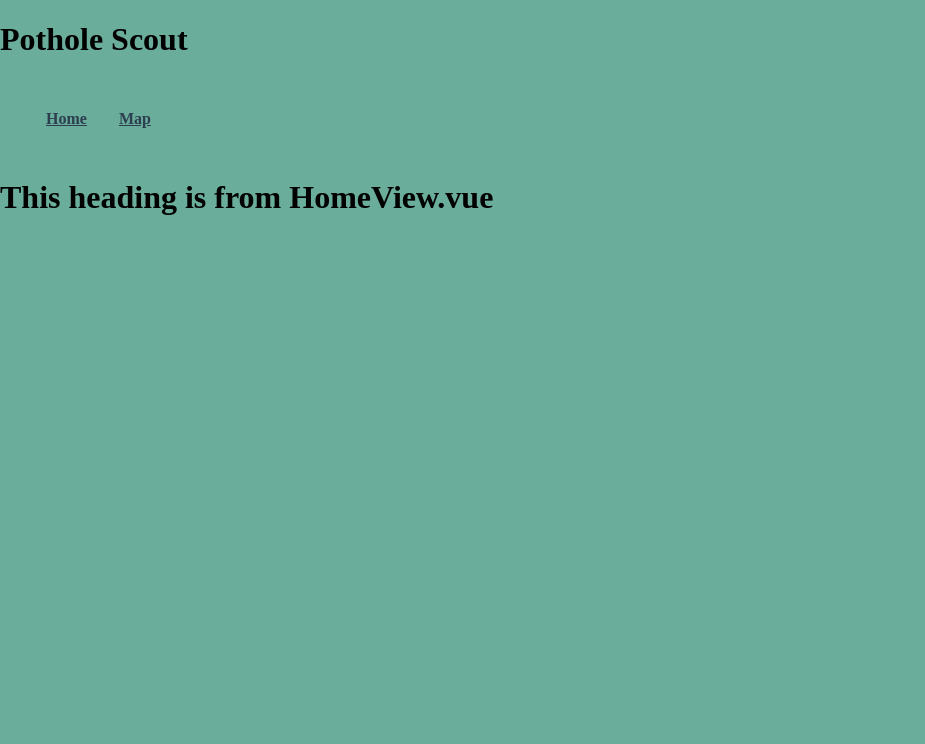
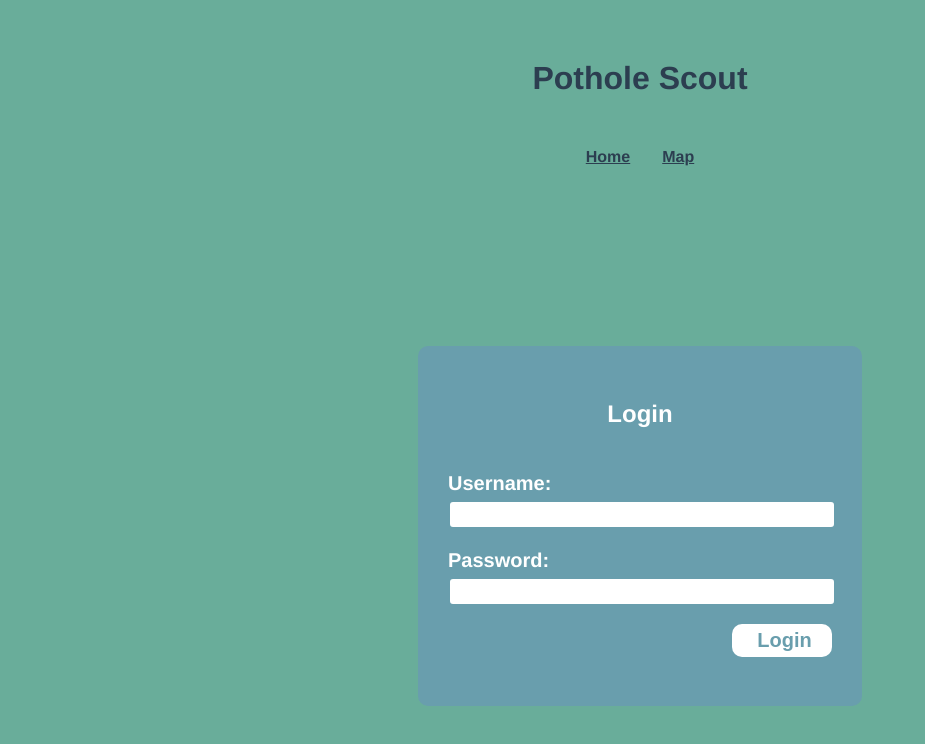
Before and after one commit to carharv/PotholeScout, a Vue app: page / in a window 1280 px wide. Shown: the top 744 px of the page, without its empty margins (0-925 px from the left). Built offline with nearby package versions, Linux system fonts and the light colour scheme; what vuejs-smart-table would draw is missing.

Commit message:
Integrated LoginScreen with vue router

```diff
--- a/src/App.vue
+++ b/src/App.vue
@@ -11,17 +11,20 @@
 
 <script lang="ts">
 import { Component, Vue } from "vue-property-decorator";
-import LoginScreen from "./components/LoginScreen.vue";
 
-@Component({
-  components: {
-    LoginScreen,
-  },
-})
+@Component({})
 export default class App extends Vue {}
 </script>
 
 <style>
+#app {
+  font-family: Avenir, Helvetica, Arial, sans-serif;
+  -webkit-font-smoothing: antialiased;
+  -moz-osx-font-smoothing: grayscale;
+  text-align: center;
+  color: #2c3e50;
+  margin-top: 60px;
+}
 nav {
   padding: 30px;
 }
--- a/src/components/LoginScreen.vue
+++ b/src/components/LoginScreen.vue
@@ -1,21 +1,20 @@
 <template>
   <div class="hello">
-    <h1>Grand Rapids Pothole Reporter</h1>
     <form action="">
       <h3>Login</h3>
       <div class="form-wrapper">
-          <label for="fname">Username: </label><br>
-          <input type="text" id="fname" name="fname"><br>
-          <label for="lname">Password: </label><br>
-          <input type="text" id="lname" name="lname"><br><br>
-          <input type="submit" value="Login">
+        <label for="fname">Username: </label><br />
+        <input type="text" id="fname" name="fname" /><br />
+        <label for="lname">Password: </label><br />
+        <input type="text" id="lname" name="lname" /><br /><br />
+        <input type="submit" value="Login" />
       </div>
     </form>
   </div>
 </template>
 
 <script lang="ts">
-import { Component, Prop, Vue } from 'vue-property-decorator';
+import { Component, Prop, Vue } from "vue-property-decorator";
 
 @Component
 export default class LoginScreen extends Vue {
@@ -25,7 +24,6 @@ export default class LoginScreen extends Vue {
 
 <!-- Add "scoped" attribute to limit CSS to this component only -->
 <style scoped>
-
 .form-wrapper label {
   float: left;
   padding-top: 20px;
@@ -45,7 +43,7 @@ export default class LoginScreen extends Vue {
   min-width: 300px;
   margin: 0 auto;
   height: 100%;
-      background-color: #699EAD;
+  background-color: #699ead;
   text-align: center;
   height: 300px;
   margin-top: 150px;
@@ -55,7 +53,7 @@ export default class LoginScreen extends Vue {
 form input[type="submit"] {
   float: right;
   width: 100px;
-    color: #699EAD;
+  color: #699ead;
   background-color: white;
   font-size: 20px;
   font-weight: bold;
@@ -63,9 +61,8 @@ export default class LoginScreen extends Vue {
   padding: 5px;
   border-radius: 10px;
   padding-right: 0;
-    transition: all .4s;
+  transition: all 0.4s;
 }
-
 
 form input[type="submit"]:hover {
   transform: scale(1.2);
@@ -79,10 +76,9 @@ export default class LoginScreen extends Vue {
   margin-top: 5px;
   padding-right: 0;
   padding-left: 0;
-    border: 2px solid #699EAD;
-    transition: all .2s;
+  border: 2px solid #699ead;
+  transition: all 0.2s;
 }
-
 
 form input[type="text"]:focus {
   border: 2px solid white;
@@ -106,5 +102,4 @@ export default class LoginScreen extends Vue {
 h3 {
   font-size: 24px;
 }
-
 </style>
--- a/src/router/index.ts
+++ b/src/router/index.ts
@@ -2,6 +2,8 @@ import Vue from "vue";
 import VueRouter, { RouteConfig } from "vue-router";
 import Map from "../components/Map.vue";
 import HomeView from "../views/HomeView.vue";
+import LoginScreen from "../components/LoginScreen.vue";
+
 Vue.use(VueRouter);
 
 const routes: Array<RouteConfig> = [
@@ -12,6 +14,11 @@ const routes: Array<RouteConfig> = [
   },
   {
     path: "/",
+    name: "login",
+    component: LoginScreen,
+  },
+  {
+    path: "/home",
     name: "home",
     component: HomeView,
   },
```
Lines whose indentation alone changed are shown as unchanged.
